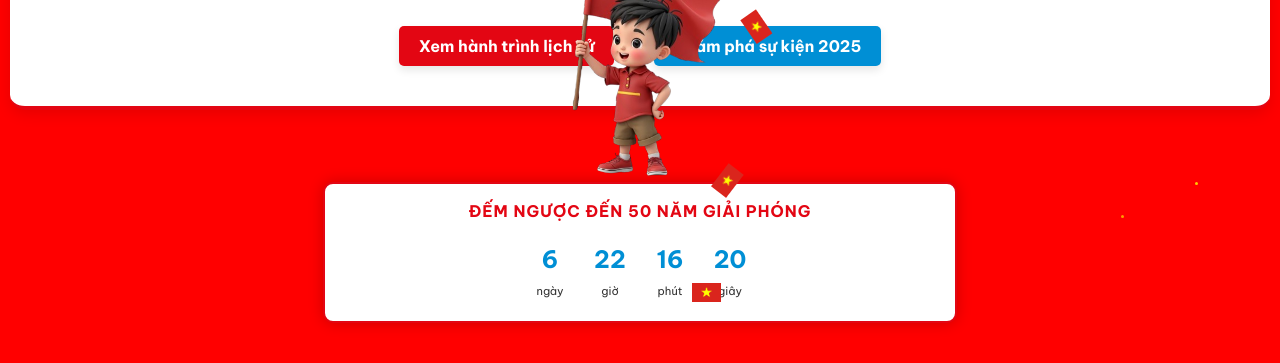
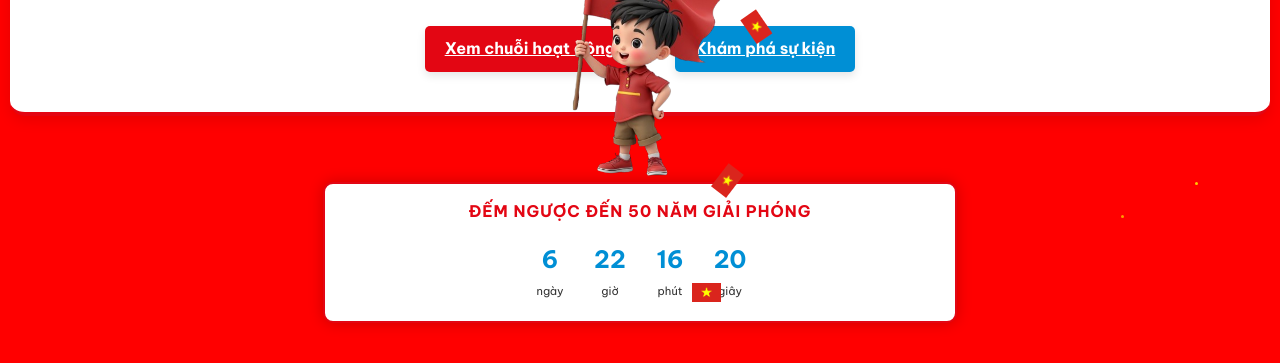
Before and after one commit to anhnbt/giaiphong304, a plain HTML site: page v2/index.html in a window 1280 px wide. Shown: the part 437-800 px from the top of the page. Drawn offline with nearby package versions, Linux system fonts and the light colour scheme; a web font is replaced by a local one.

Commit message:
refactor code

```diff
--- a/v2/index.html
+++ b/v2/index.html
@@ -51,13 +51,24 @@
       </h1>
 
       <div class="cta-buttons">
-        <button class="cta-button history">Xem hành trình lịch sử</button>
-        <button class="cta-button events">Khám phá sự kiện 2025</button>
+        <a class="cta-button history"
+          href="https://baochinhphu.vn/to-chuc-chuoi-hoat-dong-ky-niem-50-ngay-giai-phong-mien-nam-thong-nhat-dat-nuoc-102250402151344609.htm">Xem
+          chuỗi hoạt động</a>
+        <a class="cta-button events"
+          href="https://vi.wikipedia.org/wiki/S%E1%BB%B1_ki%E1%BB%87n_30_th%C3%A1ng_4_n%C4%83m_1975">Khám
+          phá sự kiện</a>
       </div>
     </div>
 
-    <!-- Container cho phần đếm ngược -->
-    <div id="countdown-container"></div>
+    <div class="countdown">
+      <div class="countdown-title">ĐẾM NGƯỢC ĐẾN 50 NĂM GIẢI PHÓNG</div>
+      <div class="countdown-time">
+        <div class="countdown-item" id="days-count">0<span>ngày</span></div>
+        <div class="countdown-item" id="hours-count">0<span>giờ</span></div>
+        <div class="countdown-item" id="minutes-count">0<span>phút</span></div>
+        <div class="countdown-item" id="seconds-count">0<span>giây</span></div>
+      </div>
+    </div>
 
     <!-- Hình ảnh em bé cầm cờ -->
     <img src="boy_with_flag.png" alt="Em bé cầm cờ" class="flag-boy">
--- a/v2/script.js
+++ b/v2/script.js
@@ -108,13 +108,10 @@ window.addEventListener('resize', () => {
   resizeTimeout = setTimeout(() => {
     createStars();
     window.requestAnimationFrame(() => {
-      const countdownContainer = document.getElementById('countdown-container');
-      if (countdownContainer) {
-        const countdown = countdownContainer.querySelector('.countdown');
-        if (countdown) {
-          countdown.style.width = '80%';
-          countdown.style.maxWidth = '600px';
-        }
+      const countdown = document.querySelector('.countdown');
+      if (countdown) {
+        countdown.style.width = '80%';
+        countdown.style.maxWidth = '600px';
       }
     });
   }, 300);
@@ -122,27 +119,22 @@ window.addEventListener('resize', () => {
 
 // Thiết lập đếm ngược đến 30/04/2025
 function setupCountdown() {
-  const countdownContainer = document.getElementById('countdown-container');
-  if (!countdownContainer) return;
-
-  const countdownElement = document.createElement('div');
-  countdownElement.className = 'countdown';
-  countdownElement.style.left = '50%';
-  countdownElement.style.transform = 'translateX(-50%)';
-  countdownElement.style.width = '80%';
-  countdownElement.style.maxWidth = '600px';
-
-  countdownContainer.appendChild(countdownElement);
-
   // Cập nhật đồng hồ đếm ngược
   function updateCountdown() {
     const targetDate = new Date('2025-04-30T00:00:00');
     const currentDate = new Date();
     const timeDifference = targetDate - currentDate;
 
+    const countdownElement = document.querySelector('.countdown');
+
+    if (!countdownElement) return;
+
     if (timeDifference <= 0) {
+      // Nếu đã tới ngày mục tiêu, hiển thị thông báo chúc mừng
       countdownElement.innerHTML =
-        "<div class='celebration'>CHÀO MỪNG 50 NĂM GIẢI PHÓNG!</div><div class='countdown-embe'></div>";
+        "<div class='celebration'>CHÀO MỪNG 50 NĂM GIẢI PHÓNG!</div>";
+
+      // Bắn pháo hoa đặc biệt
       for (let i = 0; i < 10; i++) {
         setTimeout(() => randomFirework(), i * 200);
       }
@@ -159,21 +151,19 @@ function setupCountdown() {
     );
     const seconds = Math.floor((timeDifference % (1000 * 60)) / 1000);
 
-    const currentEmBe = countdownElement.querySelector('.countdown-embe');
-    const emBeHtml = currentEmBe
-      ? currentEmBe.outerHTML
-      : '<div class="countdown-embe"></div>';
-
-    countdownElement.innerHTML = `
-      <div class='countdown-title'>ĐẾM NGƯỢC ĐẾN 50 NĂM GIẢI PHÓNG</div>
-      <div class='countdown-time'>
-        <div class='countdown-item'>${days}<span>ngày</span></div>
-        <div class='countdown-item'>${hours}<span>giờ</span></div>
-        <div class='countdown-item'>${minutes}<span>phút</span></div>
-        <div class='countdown-item'>${seconds}<span>giây</span></div>
-      </div>
-      ${emBeHtml}
-    `;
+    // Update countdown values in existing elements
+    document.getElementById(
+      'days-count'
+    ).innerHTML = `${days}<span>ngày</span>`;
+    document.getElementById(
+      'hours-count'
+    ).innerHTML = `${hours}<span>giờ</span>`;
+    document.getElementById(
+      'minutes-count'
+    ).innerHTML = `${minutes}<span>phút</span>`;
+    document.getElementById(
+      'seconds-count'
+    ).innerHTML = `${seconds}<span>giây</span>`;
   }
 
   // Cập nhật đếm ngược mỗi giây
@@ -186,6 +176,7 @@ function setupCountdown() {
     requestAnimationFrame(animateCountdown);
   }
 
+  // Khởi động bộ đếm ngược
   requestAnimationFrame(animateCountdown);
 }
 
--- a/v2/style.css
+++ b/v2/style.css
@@ -230,7 +230,8 @@ html {
   justify-content: center;
   align-items: center;
   overflow: hidden;
-  position: relative;
+  position: fixed;
+  bottom: 20px;
   left: 50%;
   transform: translateX(-50%);
 }
@@ -406,3 +407,23 @@ h6 {
   background-color: #ffcc00;
   transform: scale(1.05);
 }
+
+/* Celebration message */
+.celebration {
+  font-size: 1.5rem;
+  font-weight: bold;
+  color: #e30613;
+  letter-spacing: 1px;
+  margin: 10px 0;
+  animation: pulse 2s infinite;
+}
+
+@keyframes pulse {
+  0%,
+  100% {
+    transform: scale(1);
+  }
+  50% {
+    transform: scale(1.05);
+  }
+}
```
